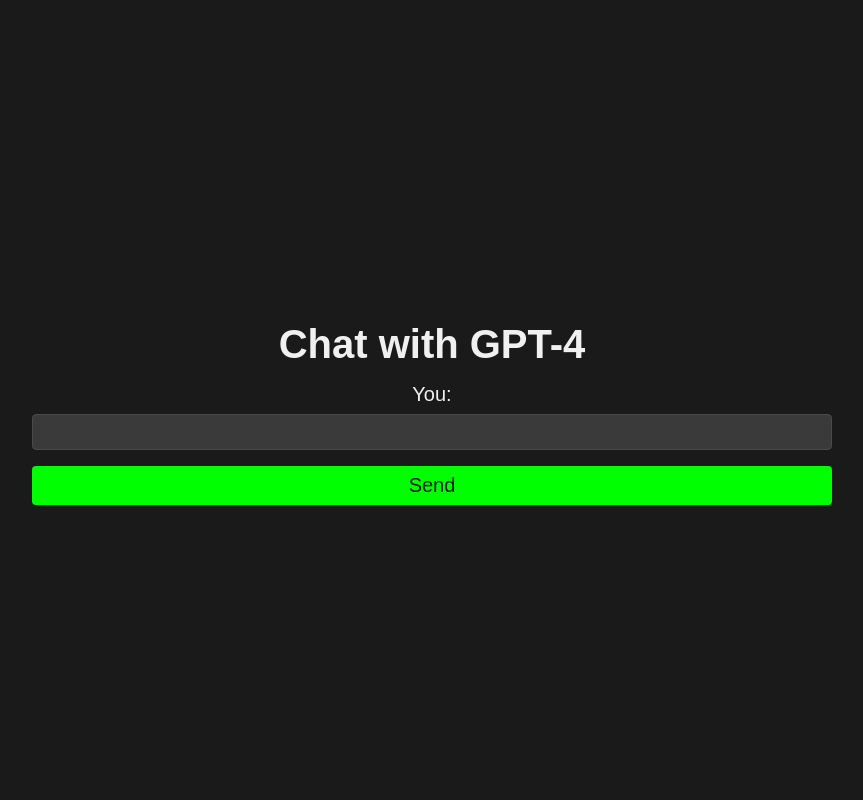
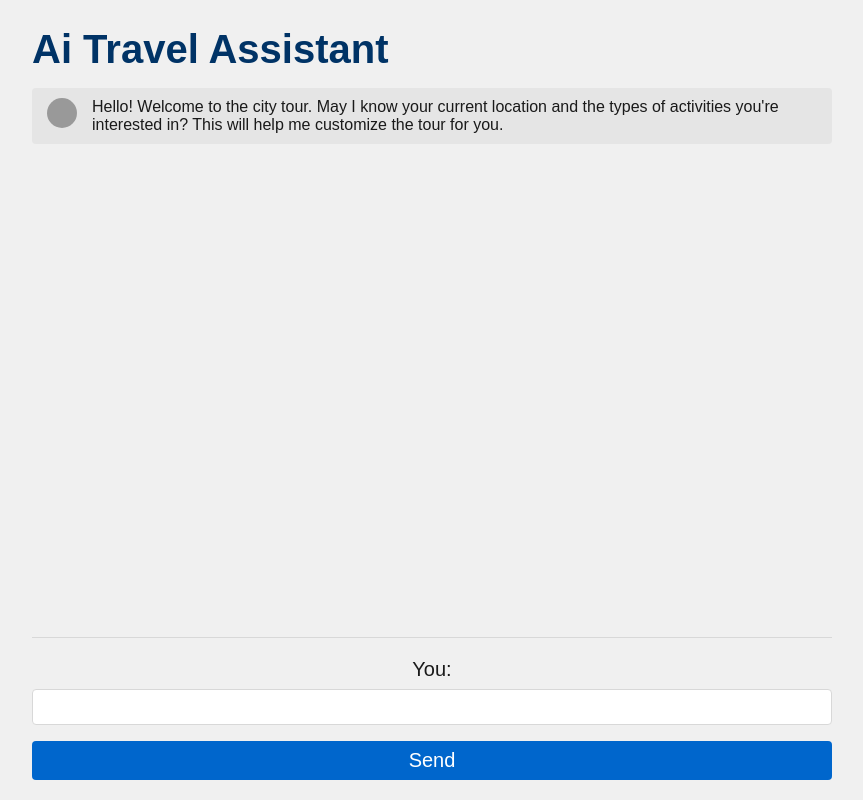
Before and after one commit to jakeclifford/ChatbotPython, a Flask app: page / in a window 1280 px wide. Shown: the whole page, without its empty margins (208-1071 px from the left). Run offline with Flask 2, Linux system fonts and the light colour scheme.

Commit message:
Heroku Deployment

```diff
--- a/app.py
+++ b/app.py
@@ -8,15 +8,22 @@
 conversation_history = [
     {
         "role": "system",
-        "content": "You are a character in a game called skylords, you set a riddle and give the use $10 if If they answer correctly, you can answer other question but try to guide the user back to the task at hand",
-    }
+        "content":
+            '''You are a city tour guide,
+            you guide users around a city featuring different locations,
+            You present intresting facts that would be hard to find without a guide,
+            You will present locations close to their starting point,
+            for longer travel suggest a route to get there,
+            you only give one activity at a time and users can ask followup questions''',
+    },
+    { "role": "assistant", "content": "Hello! Welcome to the city tour. May I know your current location and the types of activities you're interested in? This will help me customize the tour for you."}
 ]
 
 def chat_with_gpt4(message):
     conversation_history.append({"role": "user", "content": message})
 
     completion = openai.ChatCompletion.create(
-        model="gpt-4",
+        model="gpt-3.5-turbo",
         messages=conversation_history
     )
 
@@ -26,11 +33,14 @@
 
 @app.route("/", methods=["GET", "POST"])
 def index():
+    user_input = None
+    response = None
+
     if request.method == "POST":
         user_input = request.form["user_input"]
         response = chat_with_gpt4(user_input)
-        return render_template("index.html", user_input=user_input, response=response)
-    return render_template("index.html")
+
+    return render_template("index.html", user_input=user_input, response=response, conversation_history=conversation_history)
 
 if __name__ == "__main__":
     app.run(debug=True)
--- /dev/null
+++ b/requirements.txt
@@ -0,0 +1,3 @@
+Flask==2.1.1
+openai==0.27.0
+gunicorn==20.1.0
--- a/static/styles.css
+++ b/static/styles.css
@@ -1,33 +1,54 @@
 body {
     font-family: 'Arial', sans-serif;
-    background-color: #1a1a1a;
-    color: #f0f0f0;
+    background-color: #f0f0f0;
+    color: #1a1a1a;
     display: flex;
     flex-direction: column;
     align-items: center;
     justify-content: center;
-    min-height: 100vh;
     margin: 0;
     padding: 0;
+    min-height: 100vh;
 }
 
 .container {
     width: 800px;
     display: flex;
     flex-direction: column;
-    align-items: center;
+    position: absolute;
+    top: 0;
+    left: 50%;
+    transform: translateX(-50%);
+    padding-bottom: 70px;
+    height: 80vh
 }
 
 h1 {
     font-size: 2.5rem;
     margin-bottom: 1rem;
+    color: #003366;
+}
+
+.messages {
+    overflow-y: auto;
+    flex-grow: 1;
+    max-height: calc(100vh - 180px); /* Adjust the height of the messages container */
+    padding-bottom: 20px; /* Add padding to the bottom of the messages container */
 }
 
 form {
     display: flex;
     flex-direction: column;
     align-items: center;
-    width: 100%;
+    width: 800px;
+    max-width: 100%;
+    position: fixed;
+    bottom: 0;
+    left: 50%;
+    transform: translateX(-50%);
+    background-color: #f0f0f0;
+    padding: 20px 0;
+    border-top: 1px solid #d8d8d8;
 }
 
 label {
@@ -37,9 +58,9 @@
 
 input[type="text"] {
     font-size: 1rem;
-    background-color: #3a3a3a;
-    color: #f0f0f0;
-    border: 1px solid #4a4a4a;
+    background-color: #ffffff;
+    color: #1a1a1a;
+    border: 1px solid #d8d8d8;
     border-radius: 4px;
     padding: 0.5rem;
     width: 100%;
@@ -49,8 +70,8 @@
 
 button {
     font-size: 1.25rem;
-    background-color: #00ff00;
-    color: #1a1a1a;
+    background-color: #0066cc;
+    color: #ffffff;
     border: none;
     border-radius: 4px;
     padding: 0.5rem 1rem;
@@ -59,7 +80,7 @@
 }
 
 button:hover {
-    background-color: #00cc00;
+    background-color: #0052a3;
 }
 
 p {
@@ -70,3 +91,79 @@
 strong {
     font-weight: bold;
 }
+
+
+.user-message {
+    background-color: rgba(0, 128, 0, 0.1);
+    border-radius: 4px;
+    padding: 10px 15px;
+    display: inline-block;
+    margin-bottom: 8px;
+}
+
+.assistant-message {
+    background-color: rgba(128, 128, 128, 0.1);
+    border-radius: 4px;
+    padding: 10px 15px;
+    display: inline-block;
+    margin-bottom: 8px;
+}
+
+strong {
+    font-weight: bold;
+    margin-right: 5px; /* Add a right margin to separate the name from the message text */
+}
+
+/* ... (existing CSS rules) ... */
+
+.user-message,
+.assistant-message {
+    display: flex;
+    align-items: flex-start; /* Change from center to flex-start */
+    margin-bottom: 8px;
+}
+
+.user-avatar,
+.assistant-avatar {
+    width: 30px;
+    height: 30px;
+    min-width: 30px;
+    min-height: 30px;
+    border-radius: 50%;
+    margin-right: 15px;
+}
+
+.user-avatar {
+    background-color: #0066cc;
+}
+
+.assistant-avatar {
+    background-color: #999999;
+}
+
+/* ... (existing CSS rules) ... */
+
+.message-text {
+    align-self: center;
+}
+
+@media (max-width: 767px) {
+    .container {
+        width: 100%;
+        padding-left: 15px;
+        padding-right: 15px;
+        padding-bottom: 70px;
+        box-sizing: border-box;
+    }
+
+    form {
+        width: 100%;
+        padding-left: 15px;
+        padding-right: 15px;
+        box-sizing: border-box;
+    }
+
+    input[type="text"] {
+        width: 100%;
+    }
+}
--- a/templates/index.html
+++ b/templates/index.html
@@ -6,20 +6,29 @@
     <title>Chat with GPT-4</title>
     <link rel="stylesheet" href="{{ url_for('static', filename='styles.css') }}">
 </head>
-<body>
+<body onload="scrollToBottom()">
     <div class="container">
-        <h1>Chat with GPT-4</h1>
-        <form action="/" method="POST">
-            <label for="user_input">You:</label>
-            <input type="text" name="user_input" id="user_input" required>
-            <button type="submit">Send</button>
-        </form>
-        {% if user_input and response %}
-        <div>
-            <p><strong>You:</strong> {{ user_input }}</p>
-            <p><strong>GPT-4:</strong> {{ response }}</p>
+        <h1>Ai Travel Assistant</h1>
+        <div class="messages">
+            {% for message in conversation_history %}
+                {% if message.role == 'user' %}
+                    <p class="user-message"><span class="user-avatar"></span><span class="message-text">{{ message.content }}</span></p>
+                {% elif message.role == 'assistant' %}
+                    <p class="assistant-message"><span class="assistant-avatar"></span><span class="message-text">{{ message.content }}</span></p>
+                {% endif %}
+            {% endfor %}
         </div>
-        {% endif %}
     </div>
+    <form action="/" method="POST" onsubmit="scrollToBottom()">
+        <label for="user_input">You:</label>
+        <input type="text" name="user_input" id="user_input" required>
+        <button type="submit">Send</button>
+    </form>
+    <script>
+        function scrollToBottom() {
+            const messagesContainer = document.querySelector(".messages");
+            messagesContainer.scrollTop = messagesContainer.scrollHeight;
+        }
+    </script>
 </body>
 </html>
```
Also changed, not shown: 1 other file.
